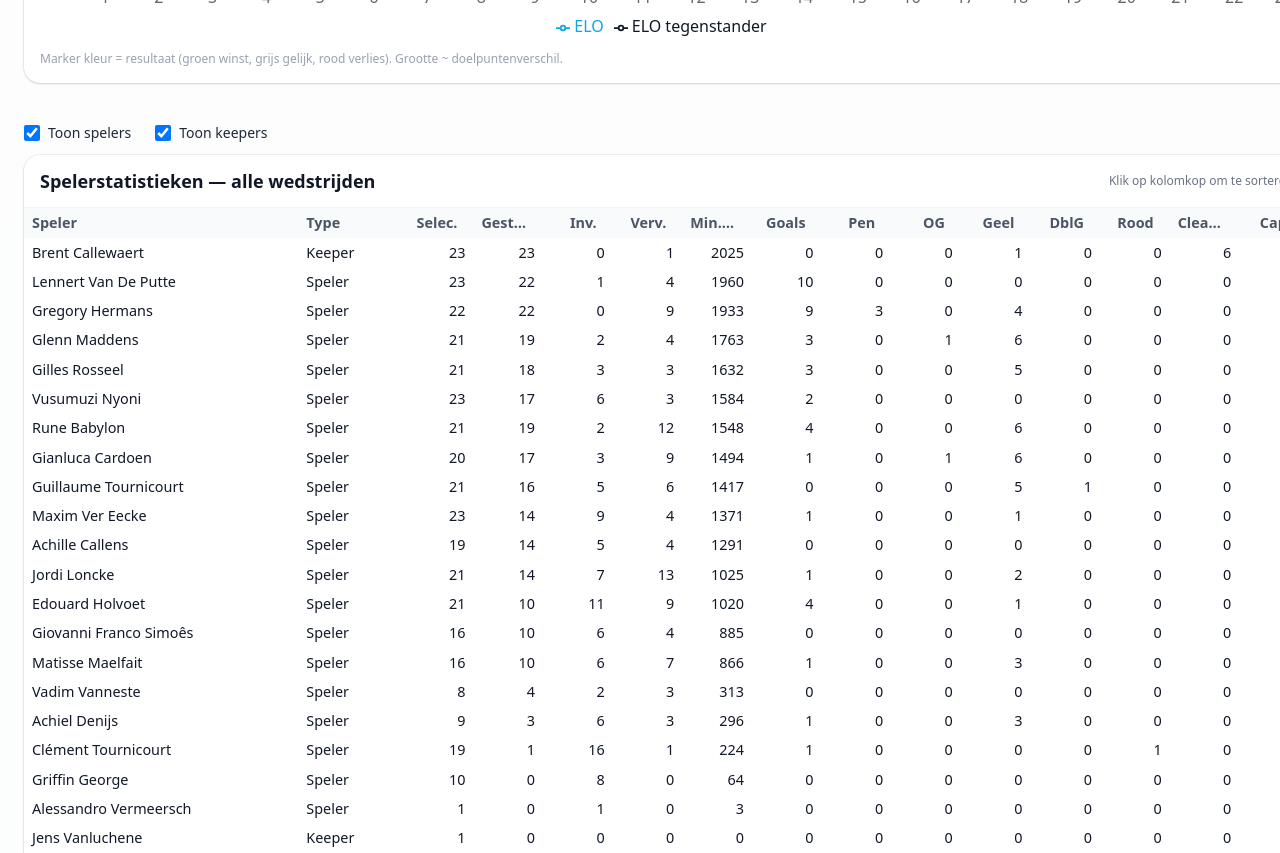
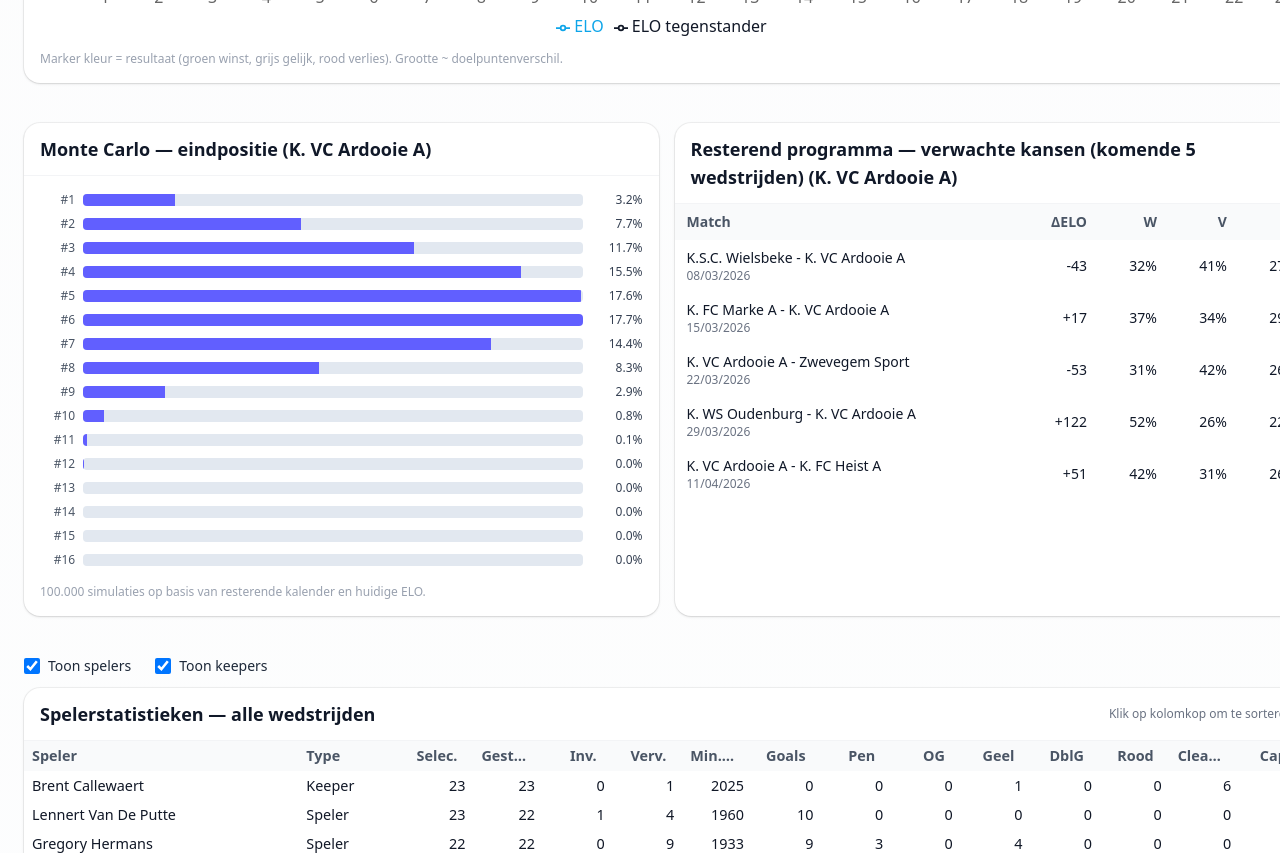
Before and after one commit to vjo18/RBFAdata, a React (Vite) app: page / in a window 1280 px wide. Shown: the part 6220-7073 px from the top of the page. Built offline with nearby package versions, Linux system fonts and the light colour scheme.

Commit message:
Zet resterend-programma terug naar kansentabel voor komende 5 matchen

```diff
--- a/src/App.jsx
+++ b/src/App.jsx
@@ -257,6 +257,82 @@ const ProbabilityBars = ({ title, rows, selected, fillClass = "bg-emerald-500",
     </div>
   </div>
 );
+
+const PositionDistributionCard = ({ team, rows, totalRuns }) => {
+  const maxProb = Math.max(0.001, ...(rows || []).map((r) => Number(r.probability) || 0));
+
+  return (
+    <div className="rounded-2xl bg-white shadow-sm ring-1 ring-black/5 overflow-hidden h-full">
+      <div className="px-4 py-3 border-b border-gray-100">
+        <h3 className="text-lg font-semibold">Monte Carlo — eindpositie ({team})</h3>
+      </div>
+
+      <div className="p-4 space-y-2">
+        {(rows || []).map((row) => {
+          const p = Math.max(0, Math.min(1, Number(row.probability) || 0));
+          const width = `${((p / maxProb) * 100).toFixed(1)}%`;
+          return (
+            <div key={row.position} className="grid grid-cols-[2.2rem_1fr_3.2rem] gap-2 items-center">
+              <div className="text-xs text-gray-600 text-right font-medium">#{row.position}</div>
+              <div className="h-3 rounded-sm bg-slate-200 overflow-hidden">
+                <div className="h-3 bg-indigo-500" style={{ width }} aria-hidden />
+              </div>
+              <div className="text-xs text-gray-700 text-right font-medium">{(p * 100).toFixed(1)}%</div>
+            </div>
+          );
+        })}
+
+        {!rows?.length && <p className="text-sm text-gray-500">Geen simulatiegegevens beschikbaar.</p>}
+
+        <p className="pt-2 text-xs text-gray-400">{totalRuns.toLocaleString("nl-BE")} simulaties op basis van resterende kalender en huidige ELO.</p>
+      </div>
+    </div>
+  );
+};
+
+const RemainingProgramCard = ({ team, fixtures }) => (
+  <div className="rounded-2xl bg-white shadow-sm ring-1 ring-black/5 overflow-hidden h-full">
+    <div className="px-4 py-3 border-b border-gray-100">
+      <h3 className="text-lg font-semibold">Resterend programma — verwachte kansen (komende 5 wedstrijden) ({team})</h3>
+    </div>
+
+    <div className="overflow-x-auto">
+      <table className="min-w-full text-sm">
+        <thead className="bg-gray-50 text-gray-600">
+          <tr>
+            <th className="px-3 py-2 text-left">Match</th>
+            <th className="px-3 py-2 text-right">ΔELO</th>
+            <th className="px-3 py-2 text-right">W</th>
+            <th className="px-3 py-2 text-right">V</th>
+            <th className="px-3 py-2 text-right">G</th>
+          </tr>
+        </thead>
+        <tbody>
+          {(fixtures || []).map((fx, i) => (
+            <tr key={`${fx.date}-${fx.homeTeam}-${fx.awayTeam}-${i}`} className="hover:bg-gray-50">
+              <td className="px-3 py-2 whitespace-nowrap">
+                <div className="font-medium">{fx.homeTeam} - {fx.awayTeam}</div>
+                <div className="text-xs text-gray-500">{fx.date || "Datum n.b."}</div>
+              </td>
+              <td className="px-3 py-2 text-right whitespace-nowrap">
+                <div>{fx.eloDiff >= 0 ? "+" : ""}{Math.round(fx.eloDiff)}</div>
+              </td>
+              <td className="px-3 py-2 text-right font-medium">{(fx.pWin * 100).toFixed(0)}%</td>
+              <td className="px-3 py-2 text-right font-medium">{(fx.pLose * 100).toFixed(0)}%</td>
+              <td className="px-3 py-2 text-right font-medium">{(fx.pDraw * 100).toFixed(0)}%</td>
+            </tr>
+          ))}
+          {!fixtures?.length && (
+            <tr>
+              <td colSpan={5} className="px-3 py-4 text-center text-gray-500">Geen resterende wedstrijden gevonden.</td>
+            </tr>
+          )}
+        </tbody>
+      </table>
+    </div>
+  </div>
+);
+
 
 /* ------------------ NIEUW: Team RAPM boxplots ------------------ */
 const TeamRapmBoxplots = ({ dataRapm, dataXppm, selectedTeam, minMinutes }) => {
@@ -1047,8 +1123,10 @@ function FirstScorerCard({ teamName, rec }) {
             data={donutData}
             dataKey="value"
             nameKey="name"
-            innerRadius="60%"
-            outerRadius="100%"
+            cx="50%"
+            cy="50%"
+            innerRadius={42}
+            outerRadius={64}
             paddingAngle={3}
             startAngle={90}
             endAngle={450}
@@ -2360,6 +2438,104 @@ const timingScatterData = useMemo(() => {
     return { rowsTitle, rowsTop5, remaining: remainingFixtures.length };
   }, [calendarRows, teamStats]);
 
+  const selectedTeamOutlook = useMemo(() => {
+    const teamNames = (teamStats || []).map((t) => t.Team).filter(Boolean);
+    if (!team || !teamNames.includes(team)) {
+      return { positionRows: [], fixtures: [] };
+    }
+
+    const pointsBase = Object.fromEntries(
+      teamNames.map((name) => {
+        const rec = (teamStats || []).find((t) => t.Team === name);
+        return [name, Number(rec?.Points ?? 0) || 0];
+      })
+    );
+
+    const eloNow = Object.fromEntries(
+      teamNames.map((name) => {
+        const rec = (teamStats || []).find((t) => t.Team === name);
+        return [name, Number(rec?.ELO ?? 1500) || 1500];
+      })
+    );
+
+    const remainingFixtures = (calendarRows || []).filter((r) => {
+      const hs = String(r.homeScore ?? "").trim();
+      const as = String(r.awayScore ?? "").trim();
+      return hs === "" && as === "" && teamNames.includes(r.homeTeam) && teamNames.includes(r.awayTeam);
+    });
+
+    const positionCounts = Array.from({ length: teamNames.length }, () => 0);
+
+    for (let run = 0; run < MC_RUNS; run += 1) {
+      const points = { ...pointsBase };
+
+      for (let i = 0; i < remainingFixtures.length; i += 1) {
+        const fx = remainingFixtures[i];
+        const home = fx.homeTeam;
+        const away = fx.awayTeam;
+        const dElo = (eloNow[home] ?? 1500) - (eloNow[away] ?? 1500);
+
+        const E = 1 / (1 + 10 ** ((-dElo) / 400));
+        const pDraw = 0.30 * Math.exp(-Math.abs(dElo) / 400);
+        const pWin = (1 - pDraw) * E;
+
+        const u = Math.random();
+        if (u < pDraw) {
+          points[home] += 1;
+          points[away] += 1;
+        } else if (u < pDraw + pWin) {
+          points[home] += 3;
+        } else {
+          points[away] += 3;
+        }
+      }
+
+      const ranking = [...teamNames].sort((a, b) => {
+        const dPts = (points[b] ?? 0) - (points[a] ?? 0);
+        if (dPts !== 0) return dPts;
+        const dElo = (eloNow[b] ?? 0) - (eloNow[a] ?? 0);
+        if (dElo !== 0) return dElo;
+        return a.localeCompare(b);
+      });
+
+      const idx = ranking.indexOf(team);
+      if (idx >= 0) positionCounts[idx] += 1;
+    }
+
+    const positionRows = positionCounts.map((count, idx) => ({
+      position: idx + 1,
+      probability: count / MC_RUNS,
+    }));
+
+    const fixtures = remainingFixtures
+      .filter((fx) => fx.homeTeam === team || fx.awayTeam === team)
+      .slice(0, 5)
+      .map((fx) => {
+        const teamIsHome = fx.homeTeam === team;
+        const oppTeam = teamIsHome ? fx.awayTeam : fx.homeTeam;
+        const teamElo = Number(eloNow[team] ?? 1500);
+        const oppElo = Number(eloNow[oppTeam] ?? 1500);
+        const dElo = teamElo - oppElo;
+        const E = 1 / (1 + 10 ** ((-dElo) / 400));
+        const pDraw = 0.30 * Math.exp(-Math.abs(dElo) / 400);
+        const pWin = (1 - pDraw) * E;
+        const pLose = 1 - pDraw - pWin;
+
+        return {
+          ...fx,
+          teamElo,
+          oppElo,
+          eloDiff: teamElo - oppElo,
+          pWin,
+          pDraw,
+          pLose,
+          expPoints: (3 * pWin) + pDraw,
+        };
+      });
+
+    return { positionRows, fixtures };
+  }, [calendarRows, team, teamStats]);
+
 // bv. 40% van max speelminuten
 const RAPM_MIN_MINUTES_RATIO = 0.4;
 
@@ -2625,6 +2801,20 @@ const teamXppmBoxData = useMemo(() => {
             </label>
           </div>
           <EloChart data={eloSeries} showOpp={showOppElo} />
+        </section>
+
+        <section className="mb-10">
+          <div className="grid grid-cols-1 xl:grid-cols-2 gap-4 items-stretch">
+            <PositionDistributionCard
+              team={team}
+              rows={selectedTeamOutlook.positionRows}
+              totalRuns={MC_RUNS}
+            />
+            <RemainingProgramCard
+              team={team}
+              fixtures={selectedTeamOutlook.fixtures}
+            />
+          </div>
         </section>
 
         {/* Filters voor beide spelerstabellen */}
```
